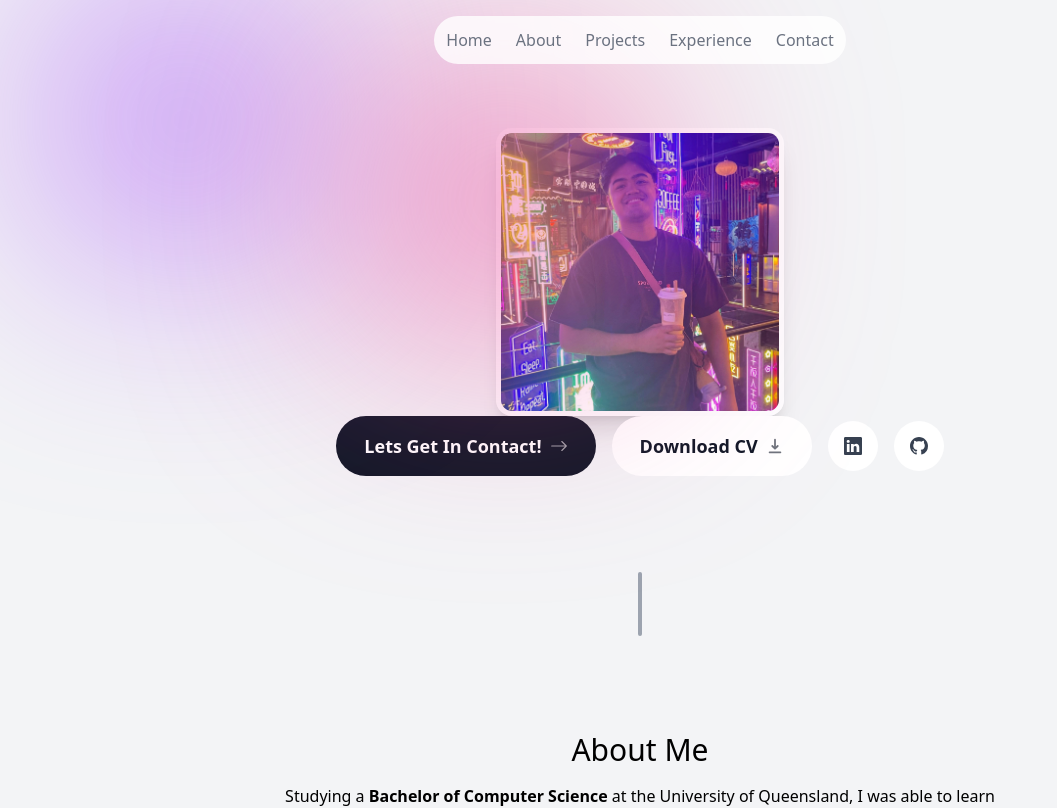
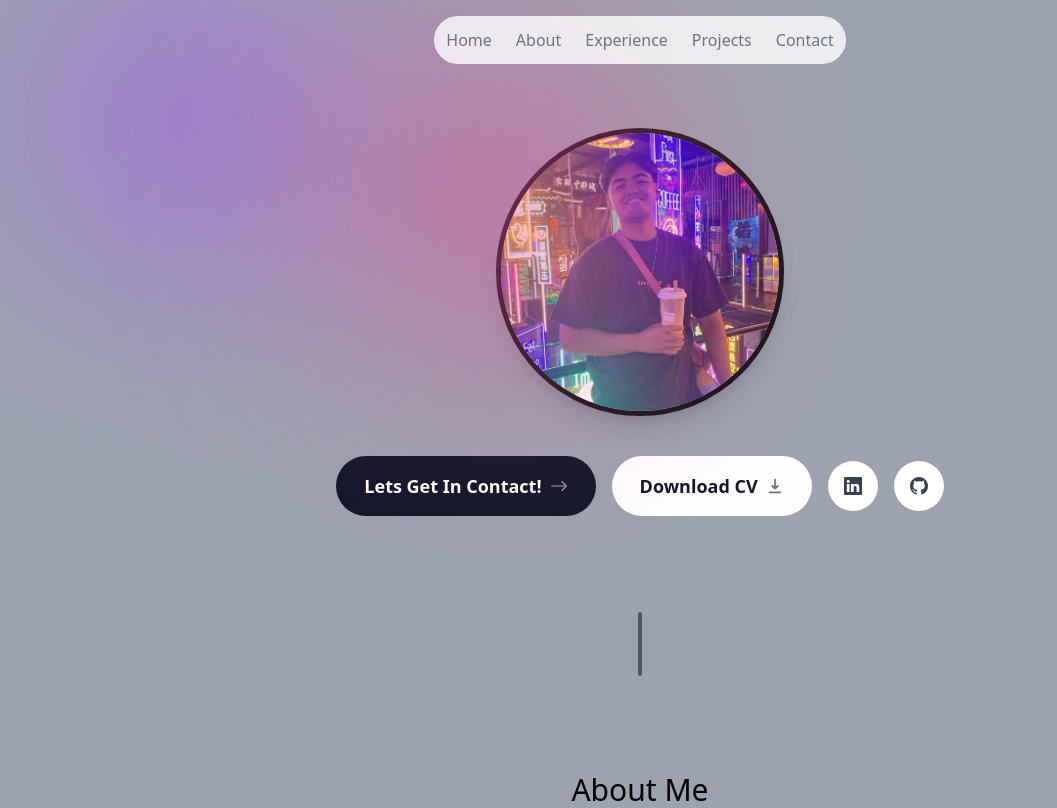
Before and after one commit to LiamSalangsang/portfolio2024, a React (Vite) app: page / in a window 1280 px wide. Shown: the top 808 px of the page, without its empty margins (0-1057 px from the left). Built offline with nearby package versions, Linux system fonts and the light colour scheme.

Commit message:
scrolling animation for navigation bar

```diff
--- a/src/App.jsx
+++ b/src/App.jsx
@@ -8,7 +8,7 @@ import Circle from "./components/Circle";
 
 
 const App = () => {
-  return <div className="flex flex-col items-center bg-gray-100 z-[-100]">
+  return <div className="flex flex-col items-center bg-gray-400 z-[-100] h-[5000px]">
   <NavigationBar/>
   <Circle/>
   <Main/>
--- a/src/components/NavigationBar.jsx
+++ b/src/components/NavigationBar.jsx
@@ -1,11 +1,22 @@
 import { links } from '../lib/data.js';
+
+const ScrollToSection= (sectionID) =>{
+  const selected = document.getElementById(sectionID.slice(1));
+  if (selected){
+    window.scroll({
+      top: selected.offsetTop - 100,
+      behavior: 'smooth' //change to 'instant' if you want, smooth for user experience
+    });
+  }
+
+}
 
 const NavigationBar = () => {
   return <header className=' z-[100] fixed top-4'>
     <nav className='bg-white/80 p-3 rounded-full'>
       <ul className=" flex gap-6 ">
         {links.map((link)=> {
-          return <div key = {link.hash} ><a className = 'text-gray-500 hover:text-black ease-in duration-200' href = {link.hash}>{link.name}</a></div>
+          return <div key = {link.hash} ><button onClick = {()=>ScrollToSection(link.hash)} className = 'text-gray-500 hover:text-black ease-in duration-200' >{link.name}</button></div>
         })}
       </ul>
     </nav>
--- a/src/components/SectionDivider.jsx
+++ b/src/components/SectionDivider.jsx
@@ -2,7 +2,7 @@
 
 
 const SectionDivider = () => {
-  return <div className="bg-gray-400 my-24 h-16 w-1 rounded-full block"></div>
+  return <div className="bg-gray-600 my-24 h-16 w-1 rounded-full block"></div>
 };
 
 export default SectionDivider;
--- a/src/lib/data.js
+++ b/src/lib/data.js
@@ -1,7 +1,7 @@
 export const links = [
   { name: "Home", hash: "#home" },
   { name: "About", hash: "#about" },
+  { name: "Experience", hash: "#experience" },
   { name: "Projects", hash: "#projects" },
-  { name: "Experience", hash: "#experience" },
   { name: "Contact", hash: "#contact" },
 ];
--- a/src/page/Main.jsx
+++ b/src/page/Main.jsx
@@ -4,11 +4,11 @@ import { HiDownload } from 'react-icons/hi'
 import { BsArrowRight, BsLinkedin, BsGithub } from 'react-icons/bs';
 
 const Main = () => {
-  return <div>
+  return <div id="home">
     <div className='flex items-center justify-center'>
-      <img  alt = 'Liam Salangsang Portrait' className = "mt-[8rem] w-[18rem] h-[18rem] object-cover rounded-2xl border-[0.35rem] border-white/85 shadow-xl" src={profile} />
+      <img  alt = 'Liam Salangsang Portrait' className = "mt-[8rem] mb-10 w-[18rem] h-[18rem] object-cover rounded-full border-[0.35rem] border-black/85 shadow-xl" src={profile} />
     </div>
-    <section className='flex gap-4 justify-center items-center text-lg'>
+    <section id = 'contact' className='flex gap-4 justify-center items-center text-lg'>
     <a className='group bg-gray-900 text-white  flex items-center px-7 py-4 gap-2 rounded-full font-semibold hover:scale-110 transition'>Lets Get In Contact!
     <BsArrowRight className='opacity-60 group-hover:translate-x-4 group-hover:opacity-100 transition'/> </a>
     <a href = {CV} download className='group bg-white text-gray-900  px-7 py-4 flex items-center gap-2 rounded-full font-semibold hover:scale-110 transition'>Download CV
--- a/src/page/WorkExperience.jsx
+++ b/src/page/WorkExperience.jsx
@@ -1,9 +1,9 @@
 import SectionHeading from "../components/SectionHeading";
 
 const WorkExperience = () => {
-  return <>
+  return <section id='experience'>
   <SectionHeading> Work Experience </SectionHeading>
-  </>
+  </section>
 };
 
 export default WorkExperience;
```
